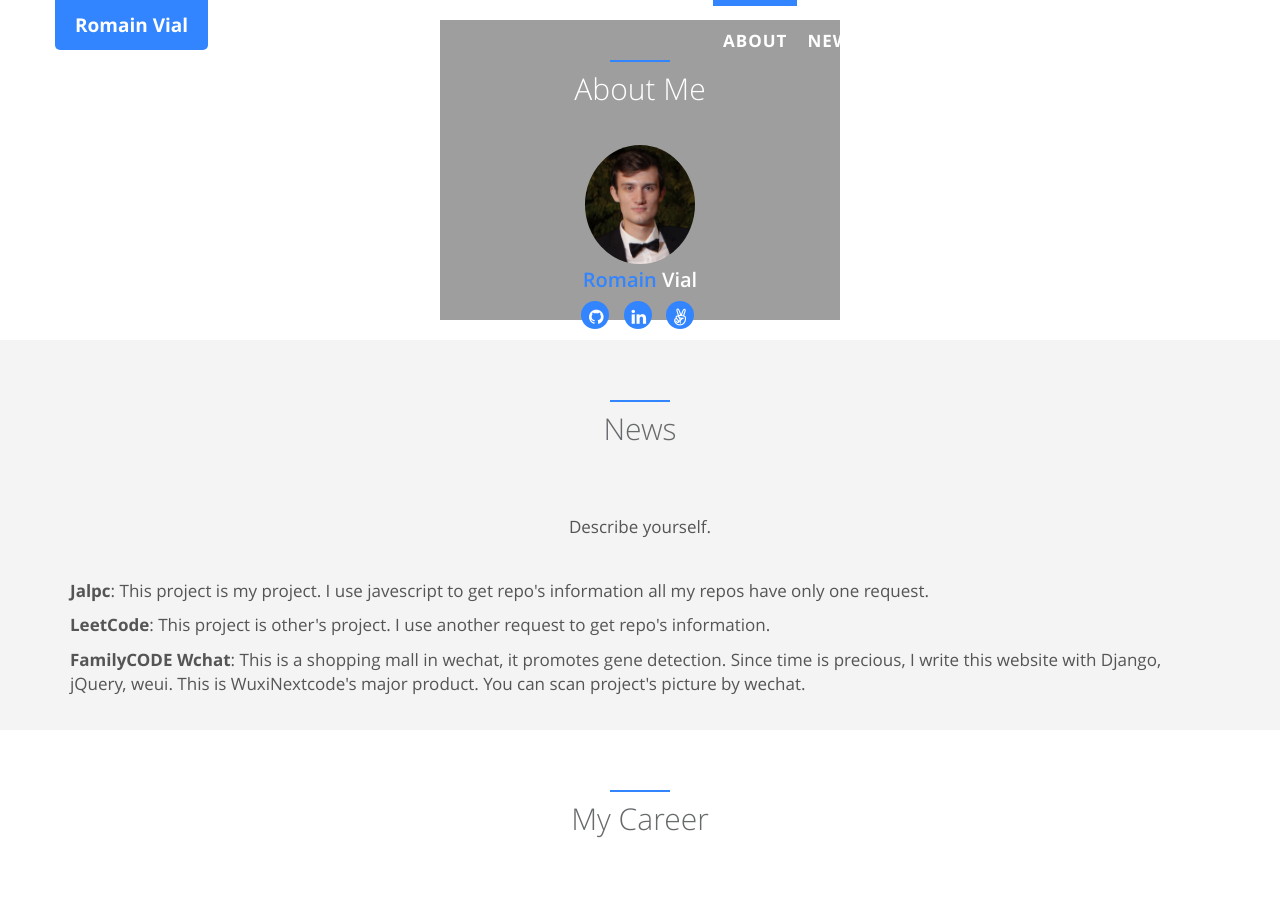
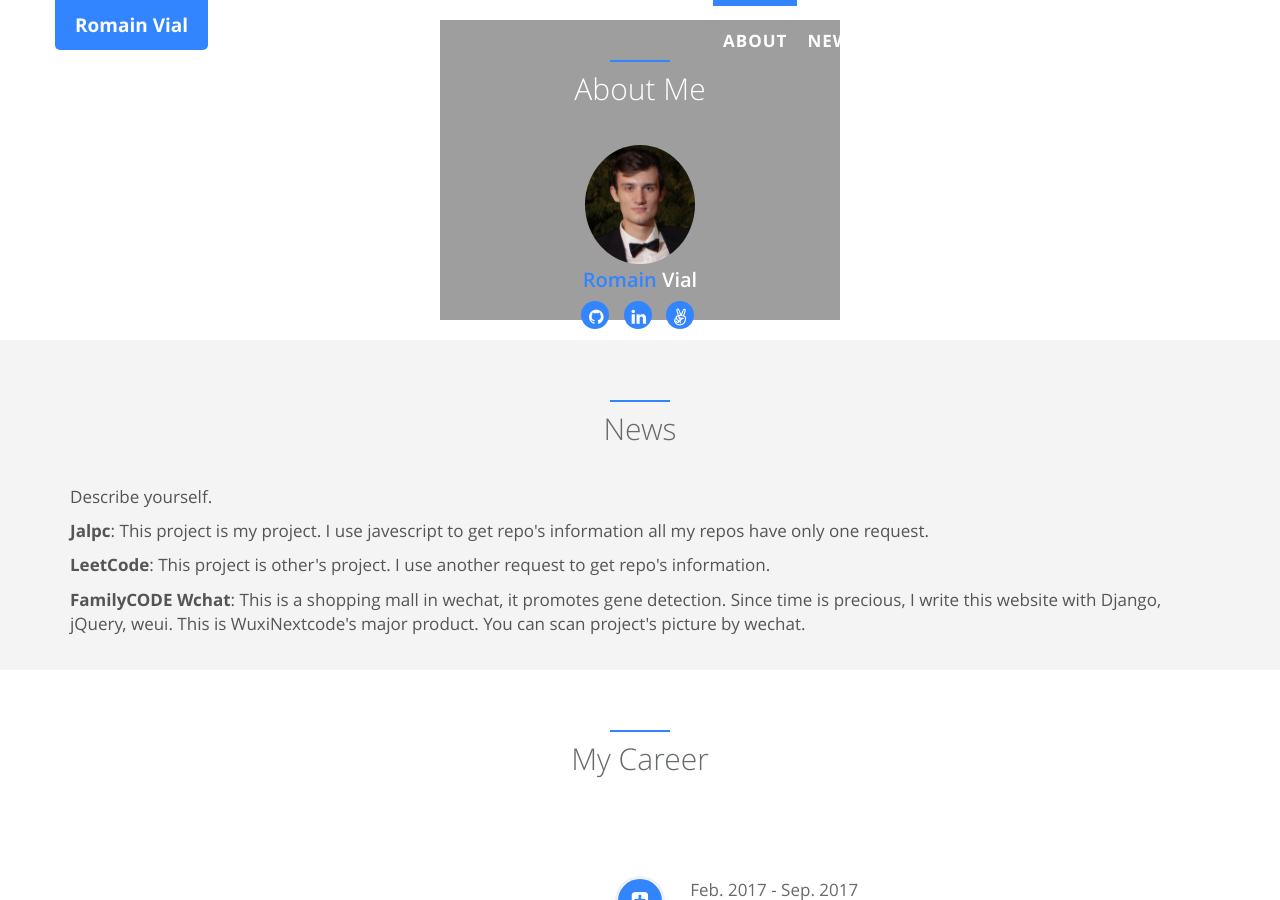
Before and after one commit to RomainVial/RomainVial.github.io, a Jekyll site: the page built from index.html, in a window 1280 px wide and 900 px high. Built offline with Jekyll 4.4.1, drawn with Linux system fonts in a browser that asks for light colours.

Commit message:
update news style

```diff
--- a/_includes/sections/news.html
+++ b/_includes/sections/news.html
@@ -6,7 +6,7 @@
         </div>
     </div>
     <div class="row">
-        <div class="col-lg-8 col-lg-offset-2 text-center m-t-lg m-b-lg">
+        <div class="col-sm-12">
             <p><span data-i18n="about_me.des">{{ site.author.desc }}</span></p>
         </div>
     </div>
```
